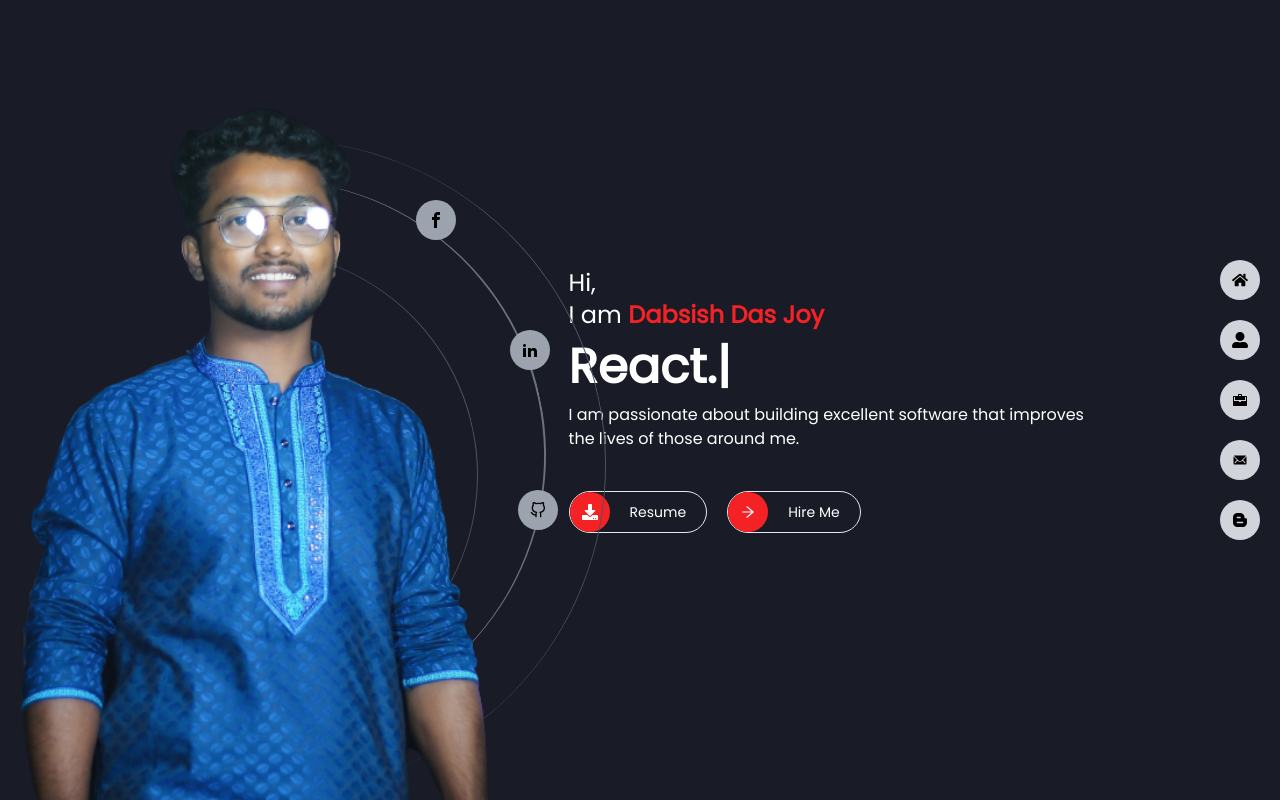
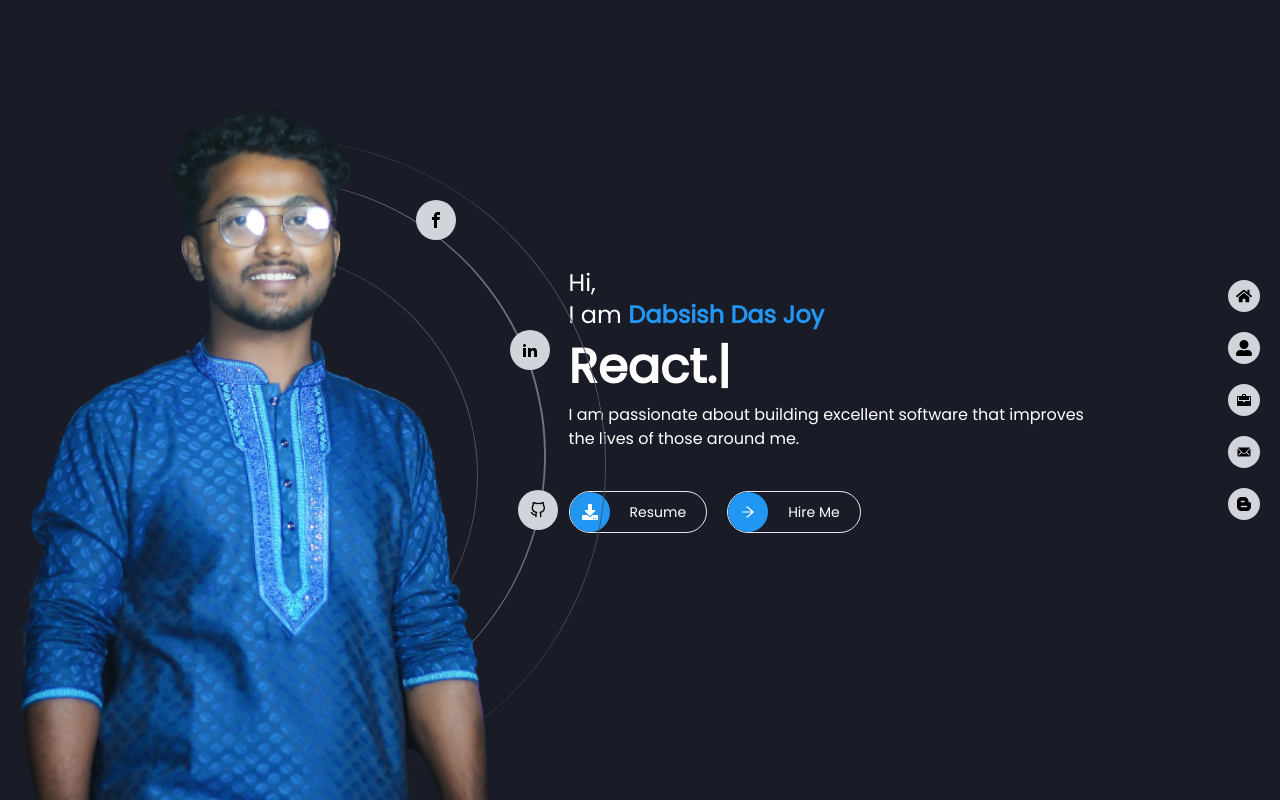
Before and after one commit to DabasishDasJoy/portfolio, a React (Create React App) app: page / in a window 1280 px wide. Built offline with nearby package versions, Linux system fonts and the light colour scheme.

Commit message:
refactor social icon and navbar

```diff
--- a/src/components/NavItem/NavItem.jsx
+++ b/src/components/NavItem/NavItem.jsx
@@ -3,11 +3,13 @@ import { Link } from "react-router-dom";
 
 const NavItem = ({ children, navigate, name }) => {
   return (
-    <div className="nav-item flex items-center  rounded-3xl">
-      <p className="nav-text overflow-hidden text-white font-medium">{name}</p>
+    <div className="nav-item flex items-center rounded-full">
+      <p className="nav-text overflow-hidden text-sm text-white font-medium">
+        {name}
+      </p>
       <Link
         to={navigate}
-        className="nav-icon rounded-[50%] p-3 bg-gray-300 hover:bg-primary hover:text-white"
+        className="nav-icon rounded-[50%] p-2 bg-gray-300 hover:bg-primary hover:text-white"
       >
         {children}
       </Link>
--- a/src/index.css
+++ b/src/index.css
@@ -2,6 +2,9 @@
 @tailwind components;
 @tailwind utilities;
 
+.social-icon {
+  @apply cursor-pointer bg-gray-300 hover:bg-primary transition-all delay-75 hover:text-white rounded-full lg:p-3 p-2 absolute;
+}
 body {
   margin: 0;
   font-family: -apple-system, BlinkMacSystemFont, "Segoe UI", "Roboto", "Oxygen",
--- a/src/pages/Home/MyImage/MyImage.jsx
+++ b/src/pages/Home/MyImage/MyImage.jsx
@@ -18,7 +18,7 @@ const MyImage = () => {
             target={"_blank"}
             rel="noreferrer"
             href={"https://www.facebook.com/dabasishdas.joy/"}
-            className="cursor-pointer rounded-[50%] p-3 absolute right-8 lg:right-[90px] hover:bg-primary top-0 lg:top-5 bg-gray-400"
+            className="social-icon right-10 lg:right-[90px]  top-1 lg:top-5 "
           >
             <ImFacebook></ImFacebook>
           </a>
@@ -26,7 +26,7 @@ const MyImage = () => {
             target={"_blank"}
             rel="noreferrer"
             href={"https://www.facebook.com/dabasishdas.joy/"}
-            className="cursor-pointer  rounded-[50%] p-3 absolute -right-3 top-16 lg:-right-1 lg:top-[150px] hover:bg-primary bg-gray-400"
+            className="social-icon  -right-2 top-16 lg:-right-1 lg:top-[150px]"
           >
             <ImLinkedin2></ImLinkedin2>
           </a>
@@ -34,7 +34,7 @@ const MyImage = () => {
             target={"_blank"}
             rel="noreferrer"
             href={"https://www.facebook.com/dabasishdas.joy/"}
-            className="cursor-pointer  rounded-[50%] p-3 absolute lg:-right-3 lg:top-[310px] -right-2 top-36 hover:bg-primary bg-gray-400"
+            className="social-icon lg:-right-3 lg:top-[310px] -right-2 top-36 "
           >
             <FiGithub></FiGithub>
           </a>
--- a/src/shared/Navbar/Navbar.css
+++ b/src/shared/Navbar/Navbar.css
@@ -8,12 +8,12 @@
   transition: background-color 0.5s ease-in-out;
 }
 .nav-item:hover {
-  background-color: #f52225;
+  background-color: #2196f3;
 }
 
 .nav-item:hover .nav-text {
-  max-width: 300px;
-  padding: 0 10px;
+  max-width: 200px;
+  padding: 0 8px;
 }
 
 .menu-bar {
--- a/tailwind.config.js
+++ b/tailwind.config.js
@@ -6,7 +6,7 @@ module.exports = {
       colors: {
         accent: "#191c26",
         secondary: "#111319",
-        primary: "#f52225",
+        primary: "#2196F3",
       },
       fontFamily: {
         poppins: ["Poppins", "sans-serif"],
```
